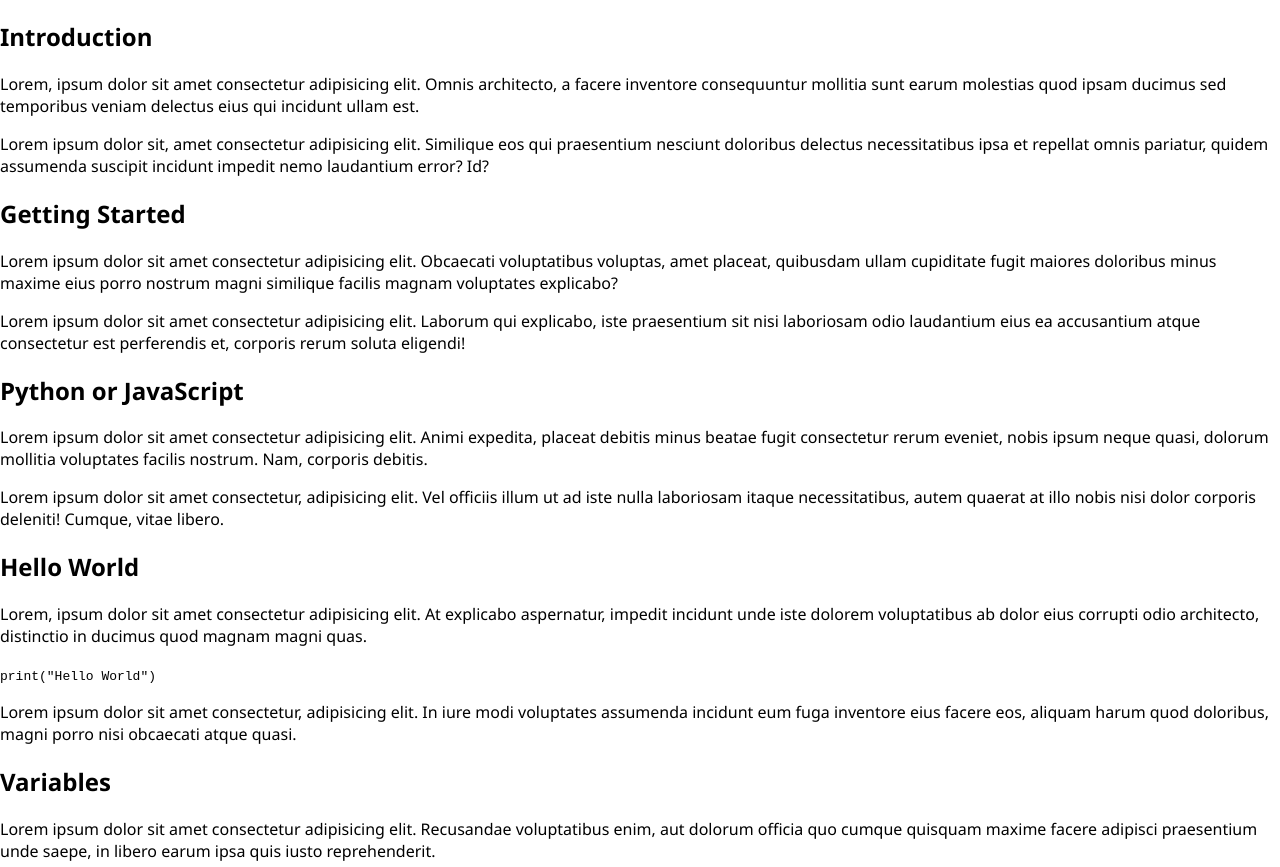
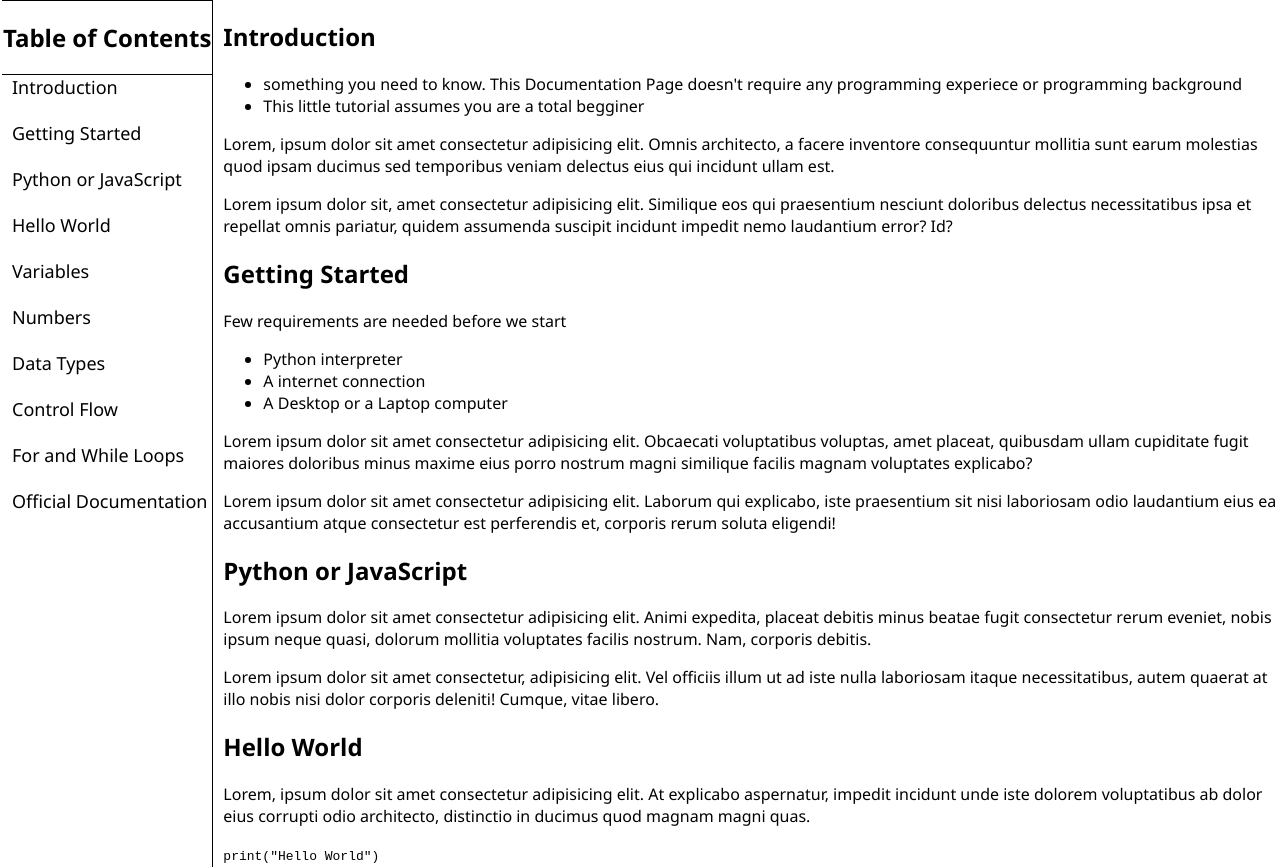
Before and after one commit to Shiwari101/Technical-Documentation-Page, a plain HTML site: page index.html in a window 1280 px wide. Shown: the top 867 px of the page. Drawn offline with Linux system fonts and the light colour scheme.

Commit message:
Completed all the challanges

```diff
--- a/index.html
+++ b/index.html
@@ -14,11 +14,63 @@
 </head>
 <body>
     <div class="main-container">
+        <nav id="navbar">
+            <header>
+                <h1>Table of Contents</h1>
+            </header>
+            <a href="#Introduction" class="nav-link">
+                Introduction
+            </a>
+            <br>
+            <a href="#Getting_Started" class="nav-link">
+                Getting Started
+            </a>
+            <br>
+            <a href="#Python_or_JavaScript" class="nav-link">
+                Python or JavaScript
+            </a>
+            <br>
+            <a href="#Hello_World" class="nav-link">
+                Hello World
+            </a>
+            <br>
+            <a href="#Variables" class="nav-link">
+                Variables
+            </a>
+            <br>
+            <a href="#Numbers" class="nav-link">
+                Numbers
+            </a>
+            <br>
+            <a href="#Data_Types"class="nav-link">
+                Data Types
+            </a>
+            <br>
+            <a href="#Control_Flow" class="nav-link">
+                Control Flow
+            </a>
+            <br>
+            <a href="#For_and_While_Loops" class="nav-link">
+                For and While Loops
+            </a>
+            <br>
+            <a href="#Official_Documentation" class="nav-link">
+                Official Documentation
+            </a>
+        </nav>
         <main id="main-doc">
             <section class="main-section" id="Introduction">
                 <header>
                     <h1>Introduction</h1>
                 </header>
+                <ul>
+                    <li>
+                        something you need to know. This Documentation Page doesn't require any programming experiece or programming background
+                    </li>
+                    <li>
+                        This little tutorial assumes you are a total begginer
+                    </li>
+                </ul>
                 <p>Lorem, ipsum dolor sit amet consectetur adipisicing elit. Omnis architecto, a facere inventore consequuntur mollitia sunt earum molestias quod ipsam ducimus sed temporibus veniam delectus eius qui incidunt ullam est.</p>
                 <p>Lorem ipsum dolor sit, amet consectetur adipisicing elit. Similique eos qui praesentium nesciunt doloribus delectus necessitatibus ipsa et repellat omnis pariatur, quidem assumenda suscipit incidunt impedit nemo laudantium error? Id?</p>
             </section>
@@ -26,6 +78,16 @@
                 <header>
                     <h1>Getting Started</h1>
                 </header>
+                <p>Few requirements are needed before we start<p>
+                <ul>
+                    <li>
+                        Python interpreter
+                    </li>
+                    <li>
+                        A internet connection
+                    </li>
+                    <li>A Desktop or a Laptop computer</li>
+                </ul>
                 <p>Lorem ipsum dolor sit amet consectetur adipisicing elit. Obcaecati voluptatibus voluptas, amet placeat, quibusdam ullam cupiditate fugit maiores doloribus minus maxime eius porro nostrum magni similique facilis magnam voluptates explicabo?</p>
                 <p>Lorem ipsum dolor sit amet consectetur adipisicing elit. Laborum qui explicabo, iste praesentium sit nisi laboriosam odio laudantium eius ea accusantium atque consectetur est perferendis et, corporis rerum soluta eligendi!</p>
             </section>
@@ -97,9 +159,9 @@
                 <p>Lorem ipsum dolor sit amet consectetur adipisicing elit. Impedit esse, asperiores voluptatum aperiam necessitatibus quis repellat amet repudiandae officiis quam aspernatur nostrum incidunt, consequatur expedita sit debitis dolor, nobis tempore!</p>
                 <!-- exemplo de while loop -->
             </section>
-            <section class="main-section" id="Oficial_Documentation">
+            <section class="main-section" id="Official_Documentation">
                 <header>
-                    <h1>Oficial Documentation</h1>
+                    <h1>Official Documentation</h1>
                 </header>
                 <!-- colocar link da documenraão oficial -->
                 <p>Lorem ipsum, dolor sit amet consectetur adipisicing elit. Pariatur rem eos voluptas rerum at quidem perferendis laboriosam, non eaque iure fugiat nobis tenetur nulla id voluptatum reprehenderit ex quas nesciunt?</p>
--- a/style.css
+++ b/style.css
@@ -3,3 +3,49 @@ body{
     margin: 0;
     font-family: 'Segoe UI', Tahoma, Geneva, Verdana, sans-serif;
 }
+
+.main-container{
+    display: grid;
+    grid-template-columns: 1fr 5fr;
+}
+
+#main-doc{
+    margin-left: 10px;
+}
+
+#navbar{
+    border-top: 1px solid black;
+    border-bottom: 1px solid black;
+    border-right: 1px solid black;
+    margin-left: 2px;
+    text-align: center;
+}
+
+#navbar header{
+    border-bottom: 1px solid black;
+}
+
+.nav-link{
+    display: flex;
+    justify-content: left;
+    margin-left: 10px;
+    font-size: large;
+    text-decoration: none;
+    color: black;
+
+}
+
+.nav-link:hover{
+    color: crimson;
+}
+
+@media (max-width: 1200px) {
+    .nav-link{
+        display: flex;
+        justify-content: center;
+        margin-left: 0px;
+        font-size: medium;
+        text-decoration: none;
+        color: black;
+    }
+}
```
